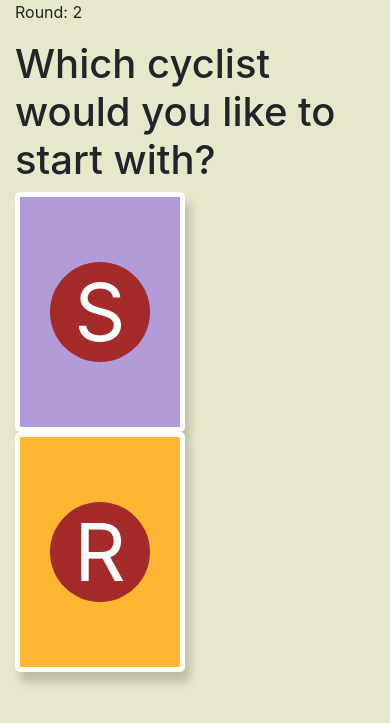
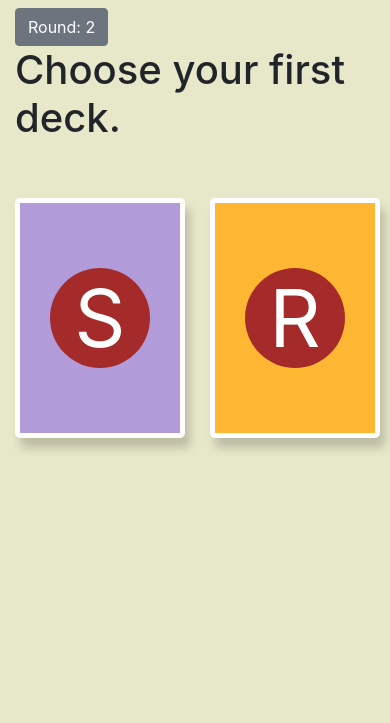
Before and after one commit to rgregory1/flamme_rouge_dealer, a Flask app: page /choose_deck in a window 390 px wide. Shown: the part 56-779 px from the top of the page. Run offline with Flask 2, Linux system fonts and the light colour scheme; the visitor is signed in with stand-in values (Sample User, id 1); some libraries are stand-ins or nearby versions.

Commit message:
adjusting for phones

```diff
--- a/static/custom.css
+++ b/static/custom.css
@@ -175,3 +175,13 @@ input[type=radio]:checked + label>div {
     rotateZ(-10deg)
     rotateX(10deg);
 }
+
+
+@media (max-width: 360px) {
+    div.card-shape {
+    -webkit-transform:scale(0.8);
+    -moz-transform:scale(0.8);
+    -ms-transform:scale(0.8);
+    transform:scale(0.8);
+    }
+}
--- a/templates/base.html
+++ b/templates/base.html
@@ -33,13 +33,14 @@
 
     <div class="container">
         {% if session['round'] %}
-        <p>Round: {{ session['round'] }}</p>
+        <button type="button" class="btn btn-secondary mt-2">Round: {{ session['round'] }}</button>
+
         {% endif %}
         {% with messages = get_flashed_messages() %}
             {% if messages %}
                 <div class="alert alert-danger m-5" role="alert">
                     {% for message in messages %}
-                        {{ message }}
+                        <p class="mb-0">{{ message }}</p>
                     {% endfor %}
                 </div>
             {% endif %}
--- a/templates/choose_deck.html
+++ b/templates/choose_deck.html
@@ -1,13 +1,18 @@
 {% extends 'base.html' %}
 
 {% block body %}
-    <h1 class="bd-title">Which cyclist would you like to start with?</h1>
+    <div class="row">
+        <div class="col offset-sm-3 mb-5">
+            <h1 class="bd-title">Choose your first deck.</h1>
+        </div>
+    </div>
 
 
         <div class="row">
 
 
-            <div class="col-sm">
+
+            <div class="col-sm-3 offset-sm-3 col-6">
                 <a href="/card_picker_1/sprint">
                     <div class="card-shape card-back sprint-back">
                         <span class="central-letter">S</span>
@@ -16,7 +21,7 @@
                 </a>
             </div>
 
-            <div class="col-sm">
+            <div class="col-sm-3 col-6">
                 <a href="/card_picker_1/roll">
                     <div class="card-shape card-back roll-back">
                         <span class="central-letter">R</span>
--- a/templates/revealed_cards.html
+++ b/templates/revealed_cards.html
@@ -52,7 +52,7 @@
 {% block script %}
 
 {% if session['is_sprint_exaust'] == True or session['is_roll_exaust'] == True %}
-    <p>this works</p>
+
     <script type="text/javascript">
         new Audio('{{ url_for('static', filename='bike-bell.mp3') }}').play()
 
```
Also changed, not shown: templates/card_picker.html (+7 -4 lines).
